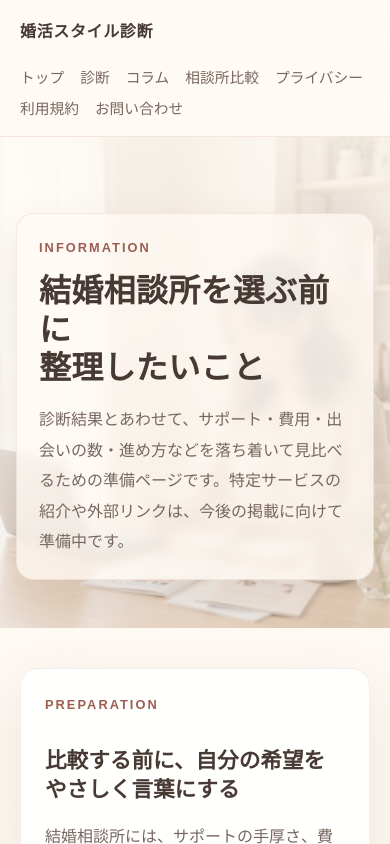
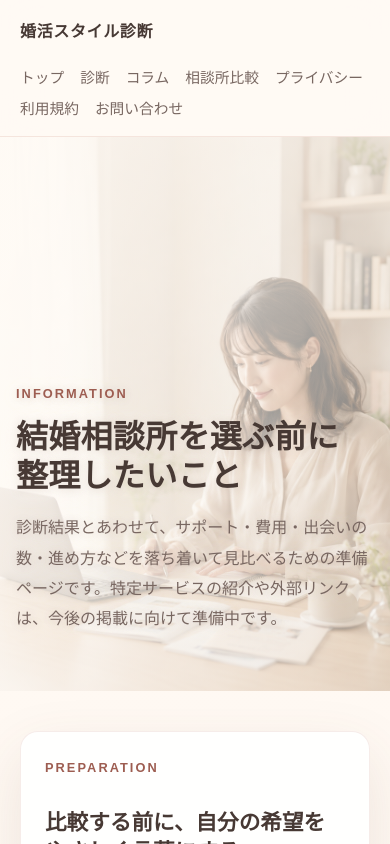
Before and after one commit to kenichis1971-cloud/konkatsu-diagnosis-site, a Next.js app: page /marriage-agencies in a window 390 px wide. Shown: the top 844 px of the page. Built offline with nearby package versions, Linux system fonts and the light colour scheme.

Commit message:
Refine marriage agencies hero image

```diff
--- a/app/globals.css
+++ b/app/globals.css
@@ -817,13 +817,13 @@ p {
 .agencies-hero {
   position: relative;
   display: grid;
-  min-height: clamp(420px, 58vw, 640px);
+  min-height: clamp(520px, 56.25vw, 900px);
   align-items: end;
   overflow: hidden;
-  padding: clamp(56px, 8vw, 104px) clamp(20px, 5vw, 72px);
+  padding: clamp(64px, 8vw, 112px) clamp(20px, 5vw, 72px);
   background-color: #f7e9df;
   background-image: url("/images/marriage-agencies-hero-desktop.png");
-  background-position: center;
+  background-position: center 48%;
   background-repeat: no-repeat;
   background-size: cover;
 }
@@ -832,7 +832,9 @@ p {
   position: absolute;
   inset: 0;
   z-index: 1;
-  background: linear-gradient(90deg, rgba(255, 250, 244, 0.86), rgba(255, 250, 244, 0.5) 48%, rgba(255, 250, 244, 0.12));
+  background:
+    linear-gradient(90deg, rgba(255, 250, 244, 0.78), rgba(255, 250, 244, 0.34) 46%, rgba(255, 250, 244, 0.08) 72%),
+    linear-gradient(180deg, rgba(255, 250, 244, 0.1), rgba(103, 74, 58, 0.12));
 }
 
 .agencies-hero__content {
@@ -840,12 +842,8 @@ p {
   z-index: 2;
   width: min(1120px, 100%);
   margin: 0 auto;
-  padding: clamp(24px, 4vw, 34px);
-  border: 1px solid rgba(201, 135, 122, 0.16);
-  border-radius: var(--radius-large);
-  background: rgba(255, 250, 244, 0.72);
-  box-shadow: 0 18px 42px rgba(103, 74, 58, 0.12);
-  backdrop-filter: blur(6px);
+  padding: clamp(24px, 4vw, 48px) 0;
+  text-shadow: 0 2px 18px rgba(255, 250, 244, 0.78), 0 1px 8px rgba(103, 74, 58, 0.18);
 }
 
 .agencies-hero__content h1 {
@@ -873,19 +871,20 @@ p {
 
 @media (max-width: 780px) {
   .agencies-hero {
-    min-height: clamp(460px, 126vw, 620px);
-    padding: 64px 16px 48px;
+    min-height: clamp(520px, 142vw, 680px);
+    padding: 72px 16px 56px;
     background-image: url("/images/marriage-agencies-hero-mobile.png");
-    background-position: center;
+    background-position: center 46%;
   }
 
   .agencies-hero__overlay {
-    background: linear-gradient(180deg, rgba(255, 250, 244, 0.86), rgba(255, 250, 244, 0.48));
+    background:
+      linear-gradient(180deg, rgba(255, 250, 244, 0.68), rgba(255, 250, 244, 0.38) 58%, rgba(255, 250, 244, 0.5)),
+      linear-gradient(90deg, rgba(255, 250, 244, 0.74), rgba(255, 250, 244, 0.18));
   }
 
   .agencies-hero__content {
-    padding: 22px;
-    border-radius: var(--radius-medium);
+    padding: 24px 0 0;
   }
 
   .agencies-hero__content h1 {
```
